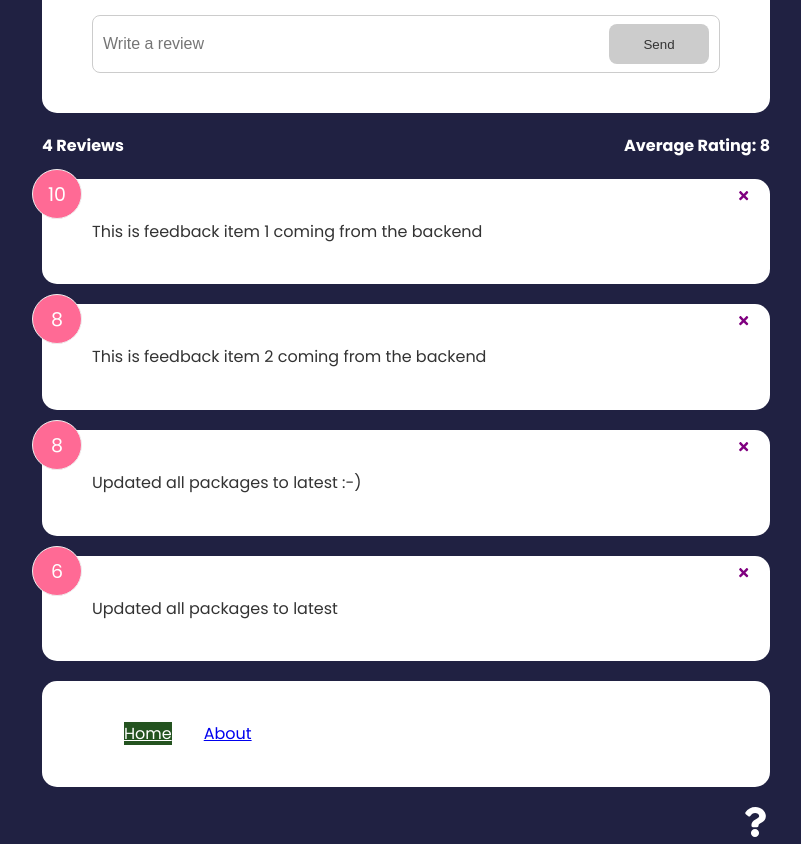
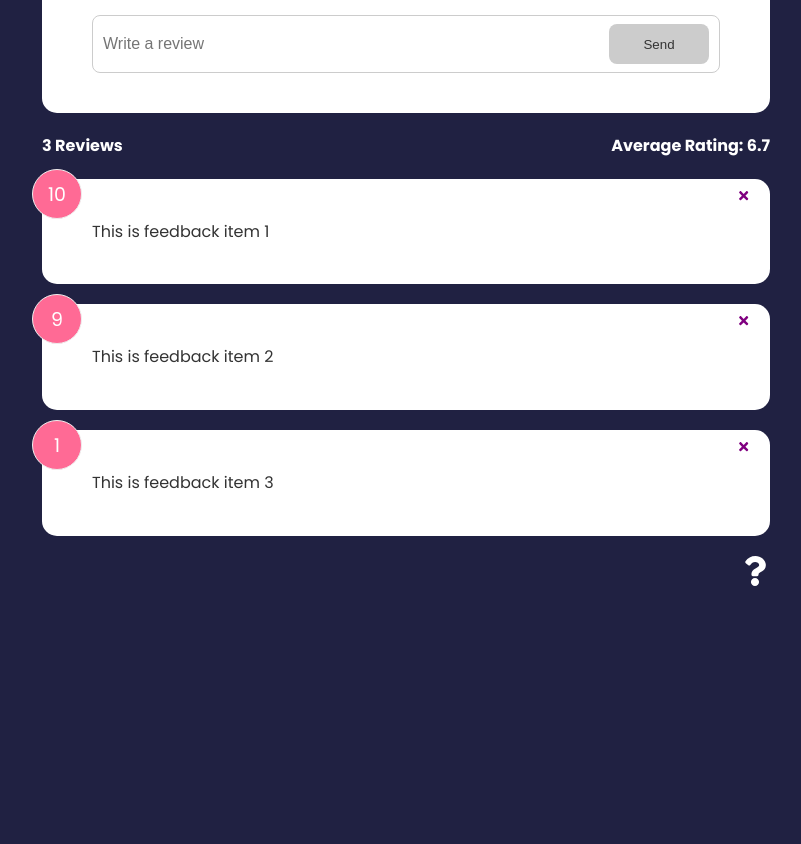
Before and after one commit to Z-Mosayebi/Feedback-Rating-App, a React (Vite) app: page / in a window 1280 px wide. Shown: the part 280-1124 px from the top of the page, without its empty margins (234-1035 px from the left). After the commit the page ends 873 px from the top, so only its background shows below. Built offline with nearby package versions, Linux system fonts and the light colour scheme.

Commit message:
using Global state

```diff
--- a/src/App.jsx
+++ b/src/App.jsx
@@ -1,34 +1,18 @@
-import { v4 as uuidv4 } from "uuid";
-import { BrowserRouter as Router, Route, Routes , NavLink} from "react-router-dom";
+import { BrowserRouter as Router, Route, Routes } from "react-router-dom";
 import Card from "./components/shared/Card";
-import { useState } from "react";
 import Header from "./components/Header";
 import FeedbackList from "./components/FeedbackList";
 import FeedbackStats from "./components/FeedbackStats";
-//import { useEffect } from "react";
-import feedbackData from "./data/feedbackData";
+
 import FeedbackForm from "./components/FeedbackForm";
 import AboutIconLink from "./components/AboutIconLink";
 import AboutPage from "./pages/AboutPage";
-import POST from "./components/Post.jsx";
+
+import { FeedbackProvider } from "./context/FeedbackContext.jsx";
 
 function App() {
-  //const [feedbacks, setFeedbacks] = useState([]);
-  const [feedback, setFeedback] = useState(feedbackData);
-
-  const addFeedback = (newFeedback) => {
-    newFeedback.id = uuidv4();
-    //console.log(newFeedback)
-    setFeedback([newFeedback, ...feedback]);
-  };
-
-  const deleteFeedback = (id) => {
-    if (window.confirm("Are you sure you want to Delete?")) {
-      setFeedback(feedback.filter((item) => item.id !== id));
-    }
-    //console.log('App', id)
-  };
   return (
+    <FeedbackProvider>
       <Router>
         <Header />
         <div className="container">
@@ -38,30 +22,20 @@ function App() {
               path="/"
               element={
                 <>
-                <FeedbackForm handleAdd={addFeedback} />
-                <FeedbackStats feedback={feedback} />
-                <FeedbackList
-                  feedback={feedback}
-                  handelDelete={deleteFeedback}
-                />
+                  <FeedbackForm />
+                  <FeedbackStats />
+                  <FeedbackList />
                 </>
               }
             ></Route>
-          {/*<Route path="/about">This is the about route</Route>*/}
+
             <Route path="/about" element={<AboutPage />} />
-          <Route path="/post/:id/:name" element={<POST />} />
           </Routes>
-        <Card>
-          <NavLink to='/' activeClassName='active'>
-          Home
-          </NavLink>
-          <NavLink to='/about' activeClassName='active'>
-          About
-          </NavLink>
-        </Card>
+
           <AboutIconLink />
         </div>
       </Router>
+    </FeedbackProvider>
   );
 }
 
--- a/src/components/FeedbackForm.jsx
+++ b/src/components/FeedbackForm.jsx
@@ -1,13 +1,16 @@
-import { useState } from "react";
+import { useState, useContext } from "react";
 import RatingSelect from "./RatingSelect";
 import Card from "./shared/Card";
 import Button from "./shared/Button";
+import FeedbackContext, { FeedbackProvider } from "../context/FeedbackContext";
 
-function FeedbackForm({handleAdd }) {
+function FeedbackForm() {
   const [text, setText] = useState("");
   const [rating, setRating] = useState(10);
   const [btnDisabled, setBtnDisabled] = useState(true);
   const [message, setMessage] = useState("");
+
+  const {addFeedback}= useContext(FeedbackContext)
 
   const handleTextChange = (e) => {
     if (text === "") {
@@ -36,8 +39,8 @@ function FeedbackForm({handleAdd }) {
         rating,
       }
 
-      // console.log(newFeedback)
-      handleAdd (newFeedback)
+
+      addFeedback(newFeedback)
       setText ('')   //clear the text after added
     }
   };
--- a/src/components/FeedbackItem.jsx
+++ b/src/components/FeedbackItem.jsx
@@ -1,15 +1,16 @@
 import {FaTimes} from 'react-icons/fa'
+import { useContext } from 'react';
 import PropTypes from "prop-types";
 import Card from "./shared/Card";
+import FeedbackContext from '../context/FeedbackContext';
 
-
-function FeedbackItem({item, handelDelete}) {
-
+function FeedbackItem({item}) {
+  const {deleteFeedback} = useContext(FeedbackContext)
 
   return (
     <Card >
       <div className="num-display">{item.rating}</div>
-      <button className="close" onClick={()=> handelDelete(item.id)}>
+      <button className="close" onClick={()=> deleteFeedback(item.id)}>
         <FaTimes color='purple'/>
       </button>
       <div className="text-display">{item.text}</div>
--- a/src/components/FeedbackList.jsx
+++ b/src/components/FeedbackList.jsx
@@ -1,8 +1,12 @@
 import { motion, AnimatePresence } from "framer-motion";
-import PropTypes from "prop-types";
+import { useContext } from "react";
+
 import FeedbackItem from "./FeedbackItem";
+import FeedbackContext from "../context/FeedbackContext";
 
-function FeedbackList({ feedback, handelDelete }) {
+function FeedbackList() {
+const {feedback} = useContext (FeedbackContext)
+
   if (!feedback || feedback.length === 0) {
     return <p>No Feedback Yet.</p>;
   }
@@ -20,7 +24,7 @@ function FeedbackList({ feedback, handelDelete }) {
             <FeedbackItem
               key={item.id}
               item={item}
-              handelDelete={handelDelete}
+
             />
           </motion.div>
         ))}
@@ -38,14 +42,6 @@ function FeedbackList({ feedback, handelDelete }) {
   // );
 }
 
-FeedbackList.propTypes = {
-  feedback: PropTypes.arrayOf(
-    PropTypes.shape({
-      id: PropTypes.number.isRequired,
-      text: PropTypes.string.isRequired,
-      rating: PropTypes.number.isRequired,
-    })
-  ),
-};
+
 
 export default FeedbackList;
--- a/src/components/FeedbackStats.jsx
+++ b/src/components/FeedbackStats.jsx
@@ -1,6 +1,10 @@
-import PropTypes from "prop-types";
 
-function FeedbackStats({ feedback }) {
+import { useContext } from "react";
+import FeedbackContext from "../context/FeedbackContext";
+
+function FeedbackStats() {
+  const {feedback} = useContext (FeedbackContext)
+
   // Calculate average rating
   const averageRaw =
     feedback.reduce((acc, cur) => acc + cur.rating, 0) / feedback.length;
@@ -18,8 +22,6 @@ function FeedbackStats({ feedback }) {
   );
 }
 
-FeedbackStats.propTypes = {
-  feedback: PropTypes.array.isRequired,
-};
+
 
 export default FeedbackStats;
--- /dev/null
+++ b/src/context/FeedbackContext.jsx
@@ -0,0 +1,49 @@
+import { v4 as uuidv4 } from "uuid";
+import { createContext, useState } from "react";
+
+const FeedbackContext = createContext();
+
+export const FeedbackProvider = ({ children }) => {
+  const [feedback, setFeedback] = useState([
+    {
+      id: 1,
+      text: "This is feedback item 1",
+      rating: 10,
+    },
+     {
+      id: 2,
+      text: "This is feedback item 2",
+      rating: 9,
+    },
+     {
+      id: 3,
+      text: "This is feedback item 3",
+      rating: 1,
+    },
+  ]);
+
+  const addFeedback = (newFeedback) => {
+    newFeedback.id = uuidv4();
+    setFeedback([newFeedback, ...feedback]);
+  };
+
+  const deleteFeedback = (id) => {
+    if (window.confirm("Are you sure you want to Delete?")) {
+      setFeedback(feedback.filter((item) => item.id !== id));
+    }
+  };
+
+  return (
+    <FeedbackContext.Provider
+      value={{
+        feedback,
+        deleteFeedback,
+        addFeedback,
+      }}
+    >
+      {children}
+    </FeedbackContext.Provider>
+  );
+};
+
+export default FeedbackContext;
```
Lines whose indentation alone changed are shown as unchanged.
